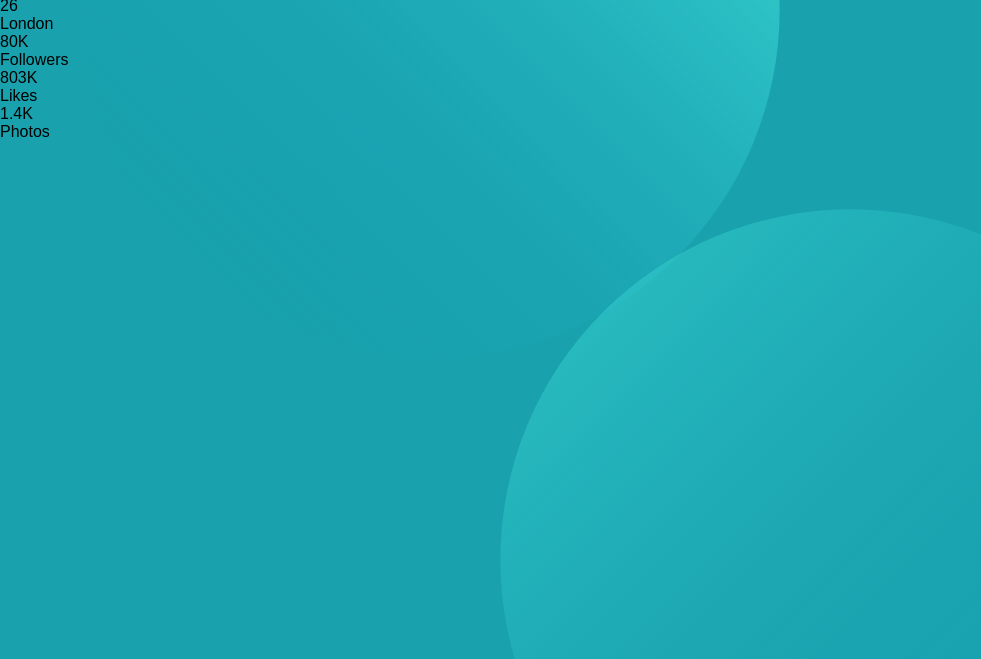
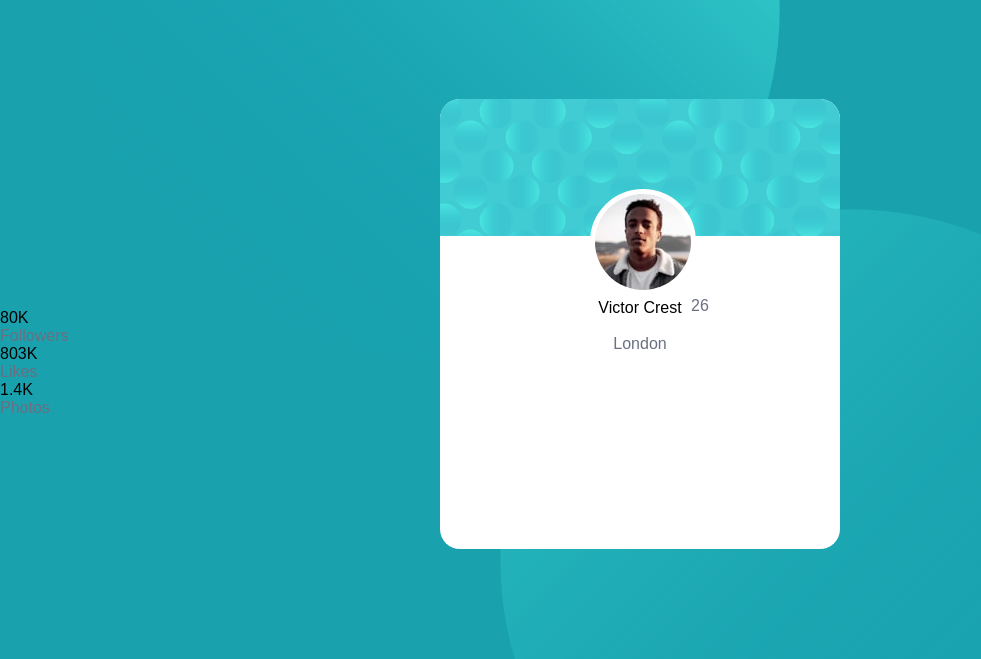
Before and after one commit to tiziii421/Columnas-responsive, a plain HTML site: page Downloads/Tarjeta-de-Usuario-master/index.html in a window 1280 px wide. Shown: the part 141-800 px from the top of the page, without its empty margins (0-981 px from the left). Drawn offline with Linux system fonts and the light colour scheme.

Commit message:
Cuerpo terminado

```diff
--- a/Downloads/Tarjeta-de-Usuario-master/css/styles.css
+++ b/Downloads/Tarjeta-de-Usuario-master/css/styles.css
@@ -25,10 +25,60 @@ body{
   left: 500px;
 }
 
+.tarjeta{
+  position: relative;
+  bottom: auto;
+  top: 30vh;
+  border-radius: 20px;
+  background-color: white;
+  margin-left: auto;
+  margin-right: auto;
+  height: 450px;
+  width: 400px;
+  overflow: hidden;
+}
+
 .tarjeta_header{
-  display: flex;
   position: relative;
+  text-align: center;
+  height: 120px;;
 }
+
+.tarjeta_header-img{
+  position: absolute;
+  top: 0;
+  left: 0;
+  width: 100%;
+}
+
+.tarjeta_usuario{
+  position: absolute;
+  top: 90px;
+  left: 150px;
+  border-radius: 50%;
+  border: solid white 5px;
+  background-color: #fff;
+}
+
+.cuerpo__tarjeta{
+  position: absolute;
+  top: 200px;
+  width: 100%;
+  height: 100px;
+  text-align: center;
+}
+
+
+.card_number{
+  position: relative;
+  bottom: 20px;
+  left: 60px;
+}
+
+.card__text-light{
+  color:hsl(227, 10%, 46%)
+}
+
 /*
   Color de fondo: hsl(185, 75%, 39%)
   Color del texto gris: hsl(227, 10%, 46%)
--- a/Downloads/Tarjeta-de-Usuario-master/index.html
+++ b/Downloads/Tarjeta-de-Usuario-master/index.html
@@ -11,14 +11,16 @@
    <img src="assets/images/bottom-circle.svg" alt="bottom-circle-blue" class="bg-img bg-img__bottom-circle">
    <article class="tarjeta">
     <header class="tarjeta_header">
-      <img src="assets/images/card-pattern.svg" alt="card-pattern">
-      <img src="assets/images/victor.jpg" alt="Foto de usuario">
+      <img src="assets/images/card-pattern.svg" alt="card-pattern" class="tarjeta_header-img">
+      <img src="assets/images/victor.jpg" alt="Foto de usuario" class="tarjeta_usuario">
     </header>
+
     <section class="cuerpo__tarjeta">
     <p class="name_user">Victor Crest</p>
-    <span class="card__text-light">26</span>
-    <p class="card__text card_text--light">London</p>
+    <span class="card_number card__text-light">26</span>
+    <p class="card__text card__text-light">London</p>
     </section>
+
    </article>
   </body>
   <footer class="card_footer_info">
```
